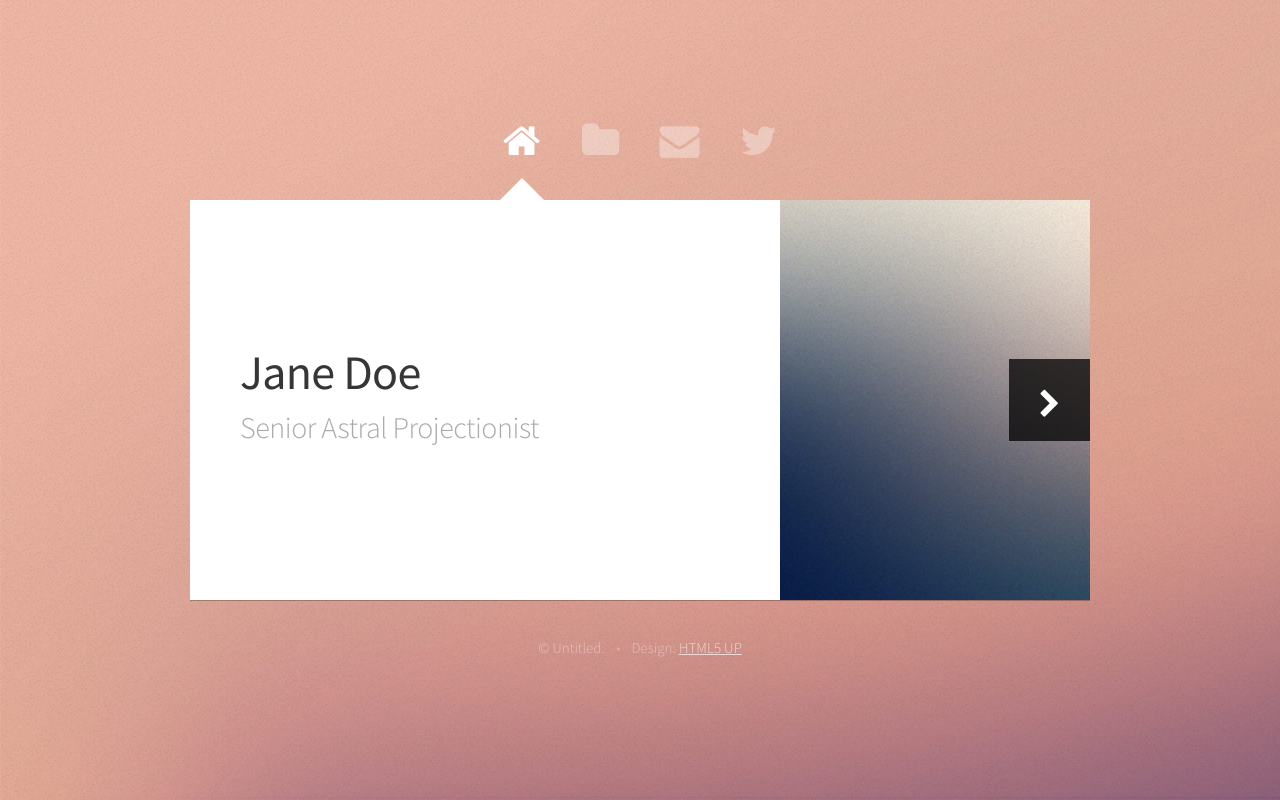
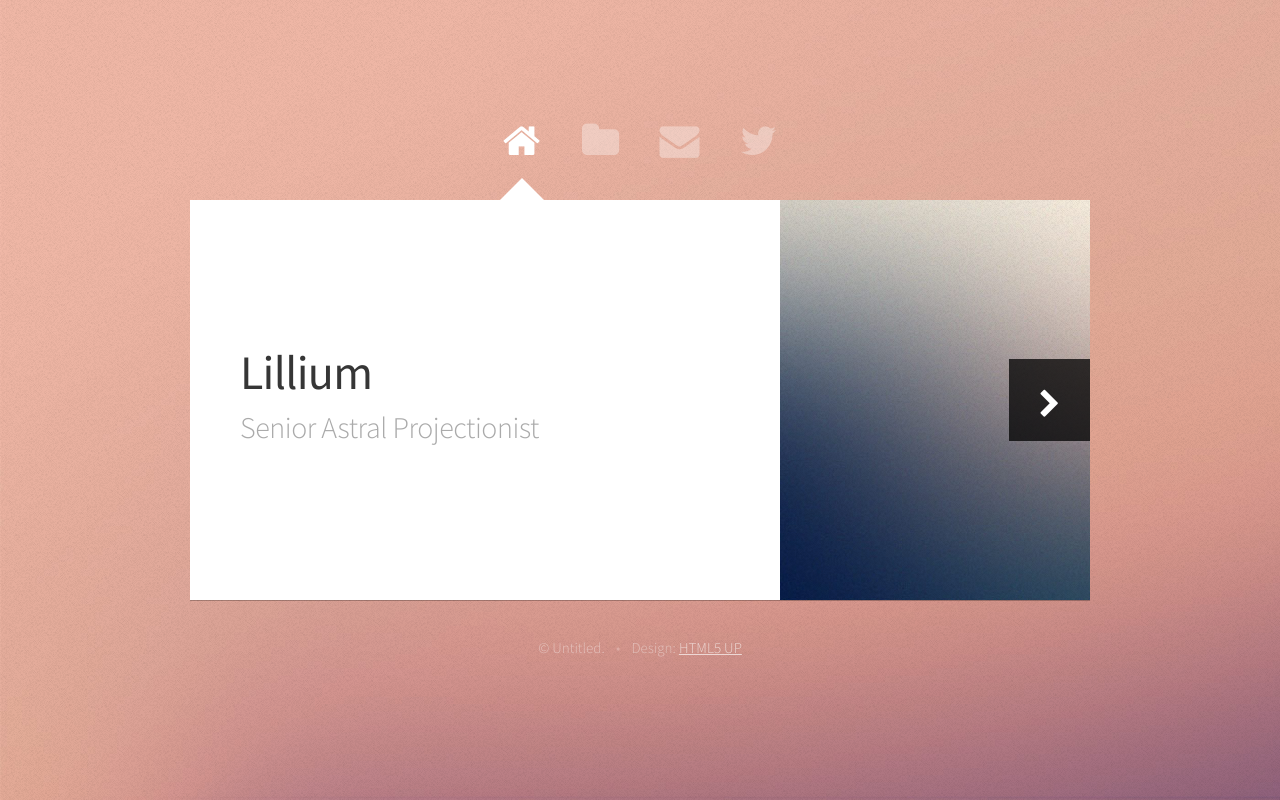
Before and after one commit to NBXI/astral, a plain HTML site: page index.html in a window 1280 px wide. Drawn offline with Linux system fonts and the light colour scheme.

Commit message:
Changes from closeheat live editor

```diff
--- a/index.html
+++ b/index.html
@@ -33,7 +33,7 @@
 						<!-- Me -->
 							<article id="me" class="panel">
 								<header>
-									<h1>Jane Doe</h1>
+									<h1>Lillium</h1>
 									<p>Senior Astral Projectionist</p>
 								</header>
 								<a href="#work" class="jumplink pic">
```
